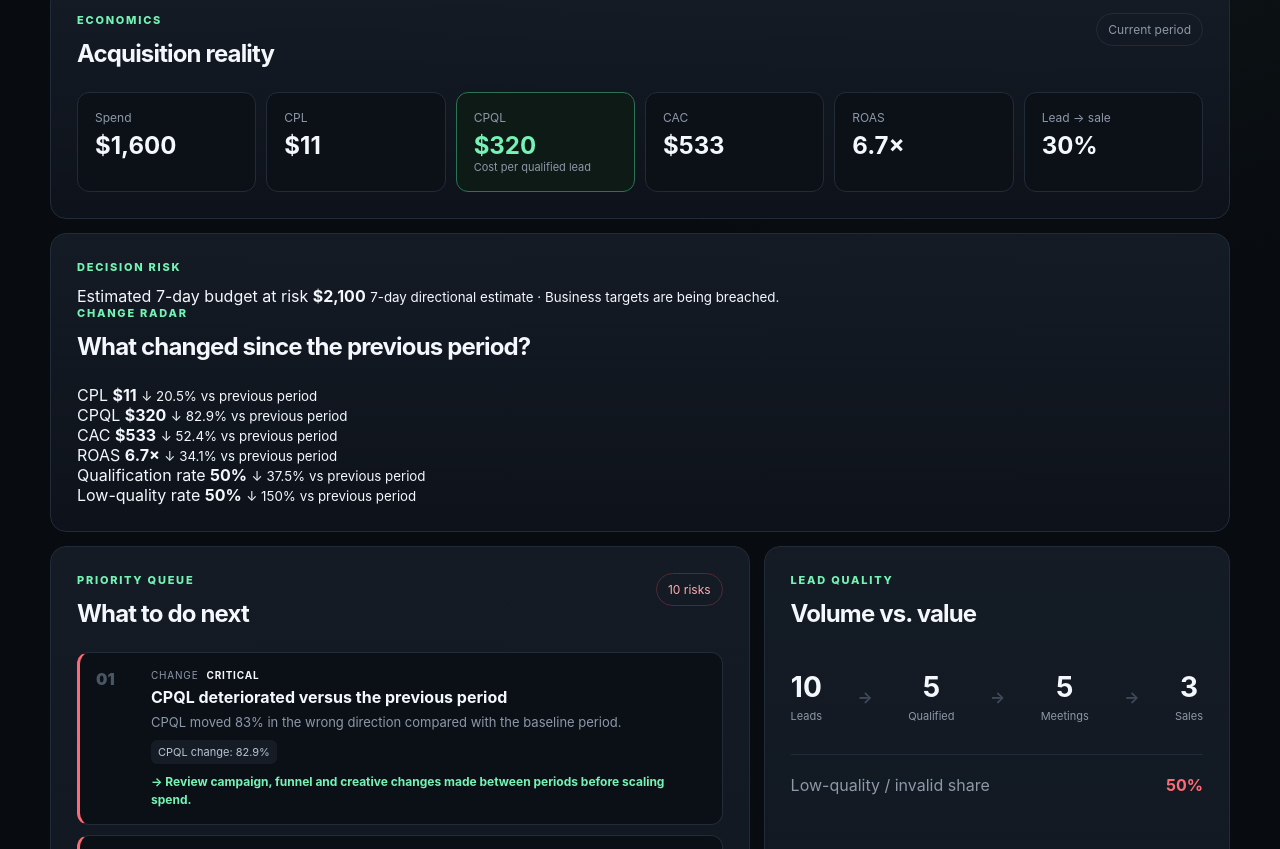
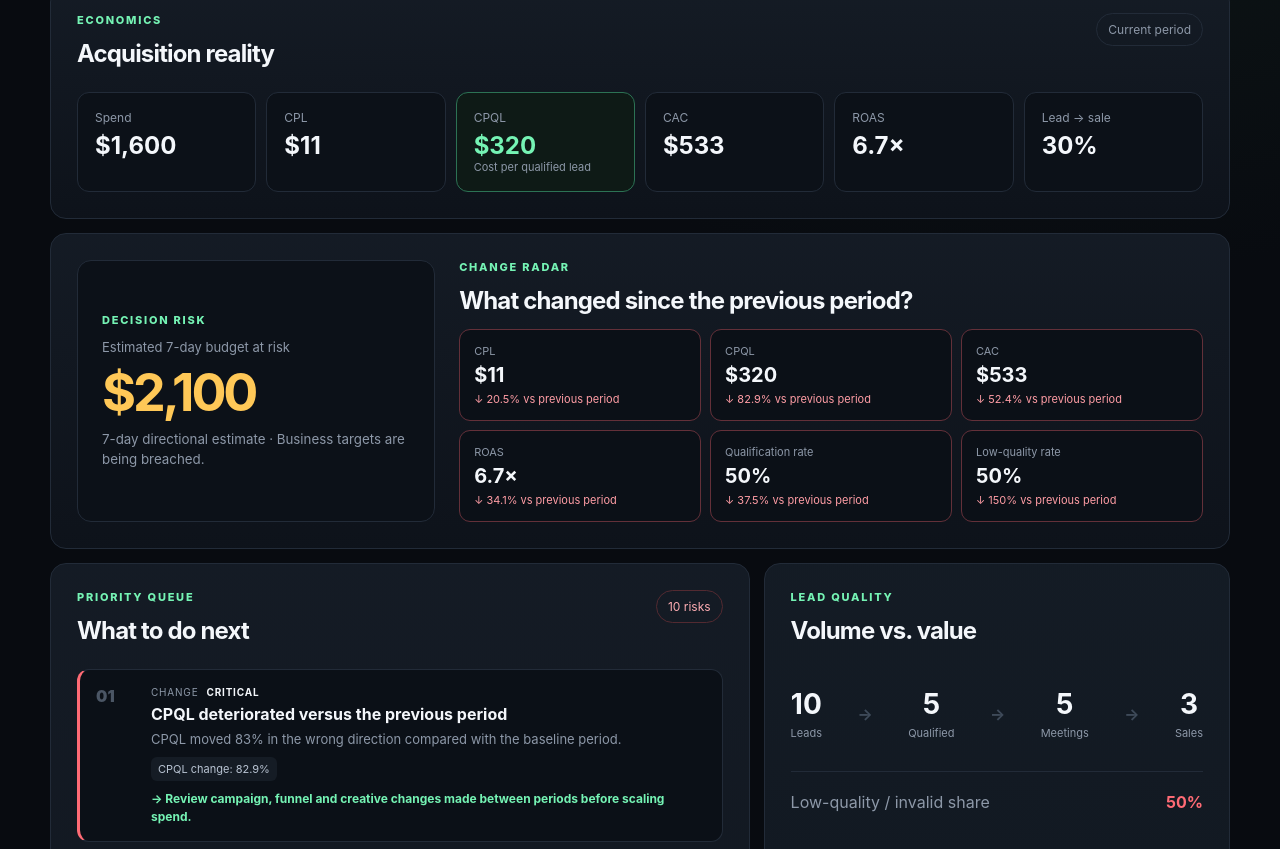
Before and after one commit to oalexgil/teste-de-base, a website with bundled scripts: page adsignal/index.html in a window 1280 px wide. Shown: the part 667-1516 px from the top of the page. Built offline with nearby package versions, Linux system fonts and the light colour scheme.

Commit message:
style: load decision intelligence styles

```diff
--- a/adsignal/index.html
+++ b/adsignal/index.html
@@ -6,6 +6,7 @@
   <meta name="description" content="AdSignal Intelligence is a paid-media decision engine that connects spend, lead quality, creative performance and experiment learning." />
   <title>AdSignal Intelligence — Performance Decision Engine</title>
   <link rel="stylesheet" href="./styles.css" />
+  <link rel="stylesheet" href="./decision.css" />
 </head>
 <body>
   <header class="shell nav">
```
